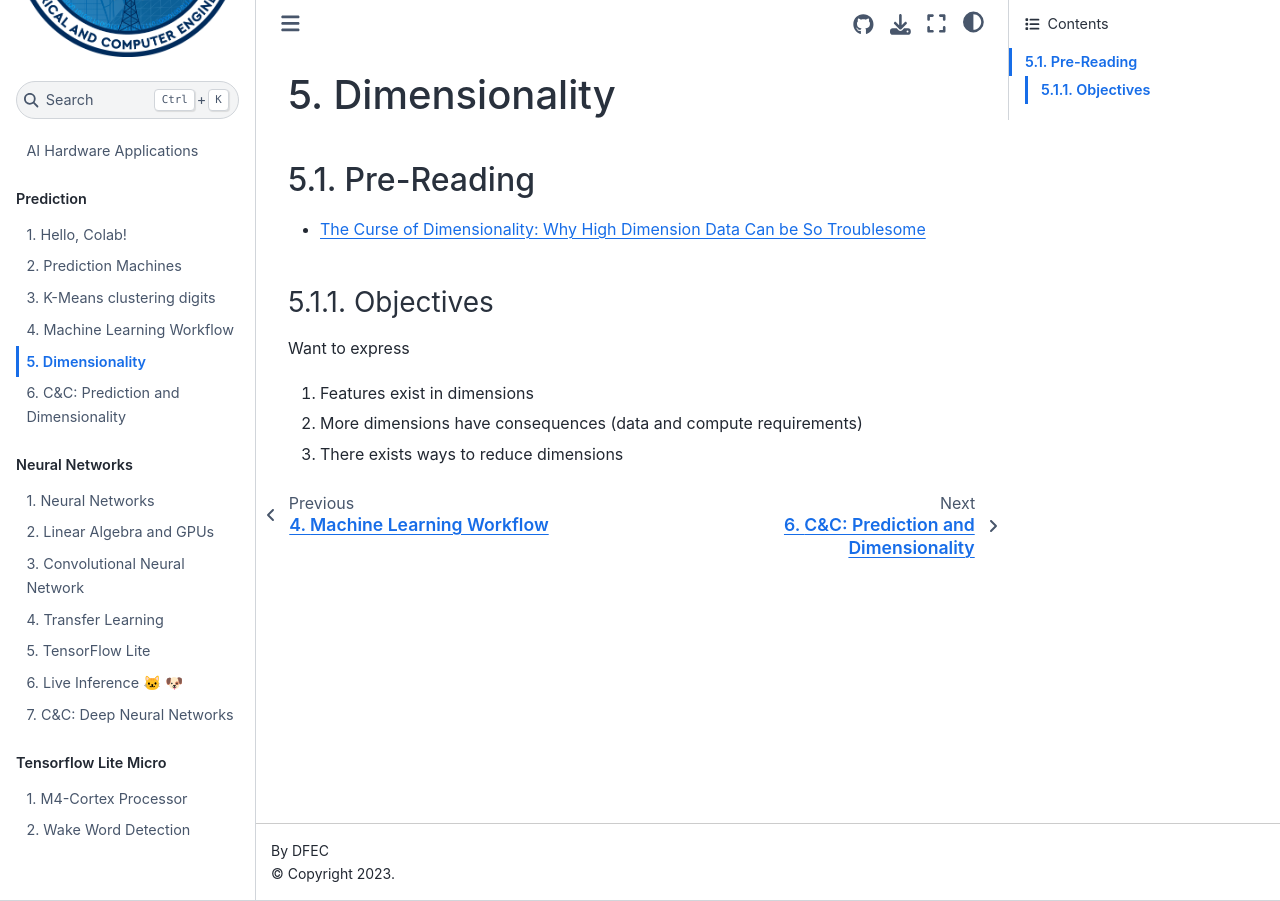
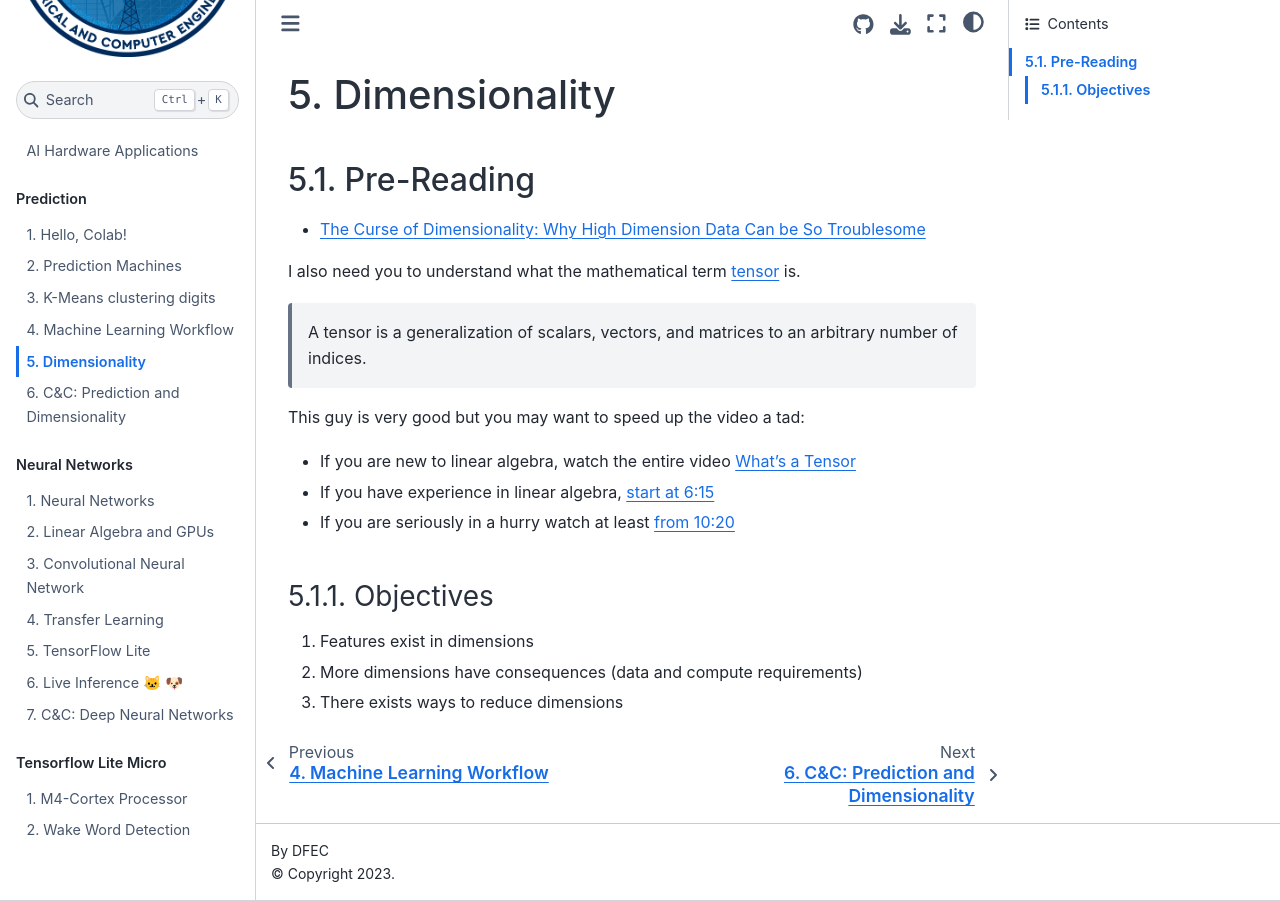
Before and after one commit to byarbrough/ai-hardware, a Jupyter Book: the page built from book/prediction/dimensionality.md, in a window 1280 px wide. Built offline with Jupyter Book 1.0.4 settings and Sphinx 7.4.7 and the Sphinx Book theme 1.1.4, drawn with Linux system fonts in a browser that asks for light colours.

```diff
--- a/book/prediction/dimensionality.md
+++ b/book/prediction/dimensionality.md
@@ -4,9 +4,17 @@
 
 - [The Curse of Dimensionality: Why High Dimension Data Can be So Troublesome](https://towardsdatascience.com/the-curse-of-dimensionality-50dc6e49aa1e)
 
+I also need you to understand what the mathematical term [tensor](https://www.wolframalpha.com/input/?i=tensor) is.
+
+> A tensor is a generalization of scalars, vectors, and matrices to an arbitrary number of indices.
+
+This guy is very good but you may want to speed up the video a tad:
+
+- If you are new to linear algebra, watch the entire video [What's a Tensor](https://youtu.be/f5liqUk0ZTw)
+- If you have experience in linear algebra, [start at 6:15](https://youtu.be/f5liqUk0ZTw?t=375)
+- If you are seriously in a hurry watch at least [from 10:20](https://youtu.be/f5liqUk0ZTw?t=620)
+
 ### Objectives
-
-Want to express
 
 1. Features exist in dimensions
 2. More dimensions have consequences (data and compute requirements)
```
Also changed, not shown: book/dnn/gpu.md (+3 -1 lines), book/prediction/cc-prediction.md (+7 -0 lines).
